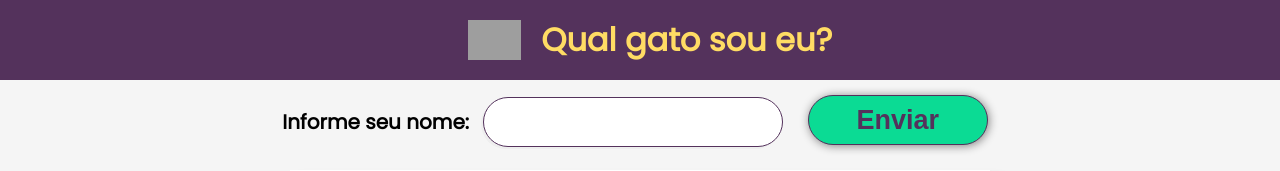
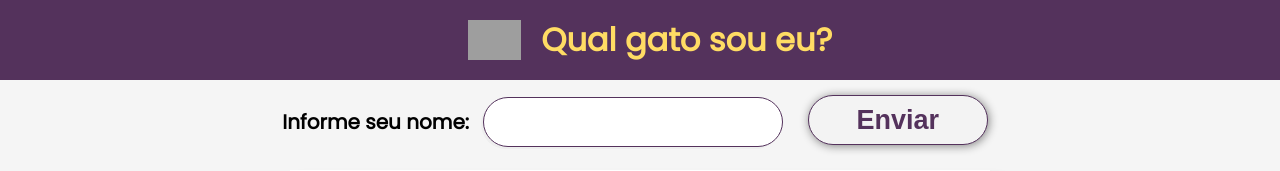
Before and after one commit to jplepinsk1/theCat, a Flask app: page / in a window 1280 px wide. Shown: the top 171 px of the page. Run offline with Flask 3, Linux system fonts and the light colour scheme; grey boxes are pictures that could not be loaded.

Commit message:
Término

```diff
--- a/static/style.css
+++ b/static/style.css
@@ -72,7 +72,7 @@ main {
     height: 25px;
     margin: 10px;
     padding: 5px;
-    background-color: #0BDB94;
+    background-color: #f3f3f3;
     border: 1px solid #54325C;
     border-radius: 25px;
     color: #54325C;
@@ -81,7 +81,7 @@ main {
     font-size: 27px;
     font-weight: 600;
     box-shadow: 1px 1px 10px gray;
-    transition: 1s ease-in;
+    transition: 0.5s ease-in;
 }
 .form button:hover {
     background-color: #057952;
```
